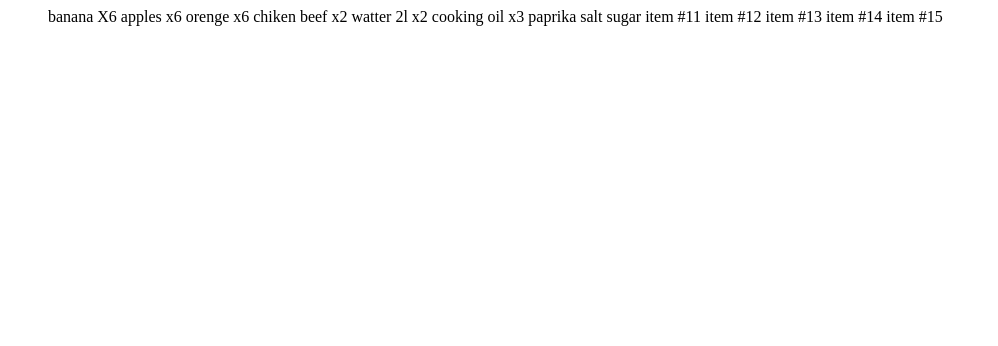
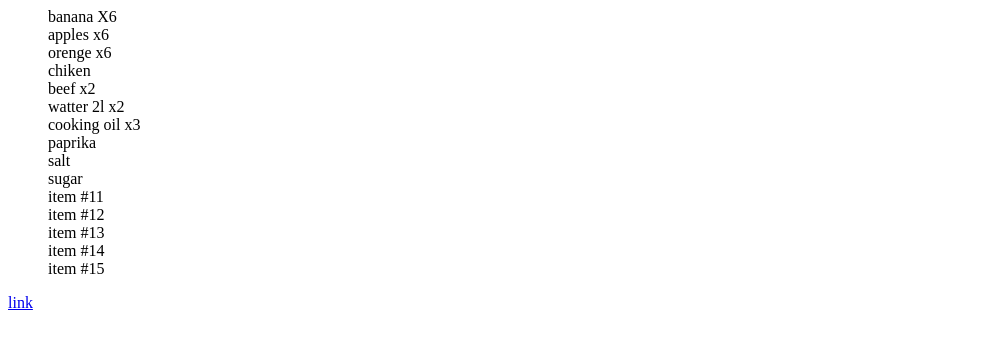
Before and after one commit to anri001/GOA-homeworks, a plain HTML site: page day 15/index2.html in a window 1280 px wide. Shown: the whole page, without its empty margins (0-998 px from the left). Drawn offline with Linux system fonts and the light colour scheme.

Commit message:
second commit

```diff
--- a/day 15/index2.html
+++ b/day 15/index2.html
@@ -7,21 +7,22 @@
     </head>
     <body>
     <ul>
-       banana X6
-       apples x6
-       orenge x6
-       chiken
-       beef x2
-       watter 2l x2
-       cooking oil x3
-       paprika
-       salt
-       sugar
-       item #11
-       item #12
-       item #13
-       item #14
-       item #15
+       banana X6 <br>
+       apples x6 <br>
+       orenge x6 <br>
+       chiken <br>
+       beef x2 <br>
+       watter 2l x2 <br>
+       cooking oil x3 <br>
+       paprika <br>
+       salt <br>
+       sugar <br>
+       item #11 <br>
+       item #12 <br>
+       item #13 <br>
+       item #14 <br>
+       item #15 <br>
     </ul>
+    <a href="http://127.0.0.1:5500/day%2015/index3.html">link</a>
     </body>
 </html>
```
Also changed, not shown: day 15/index.html (+11 -10 lines), day 15/index3.html (added, +11 -0 lines), day 16 and 17/index.html (added, +37 -0 lines), day 15/Screenshot 2024-08-21 085856.png (added).
